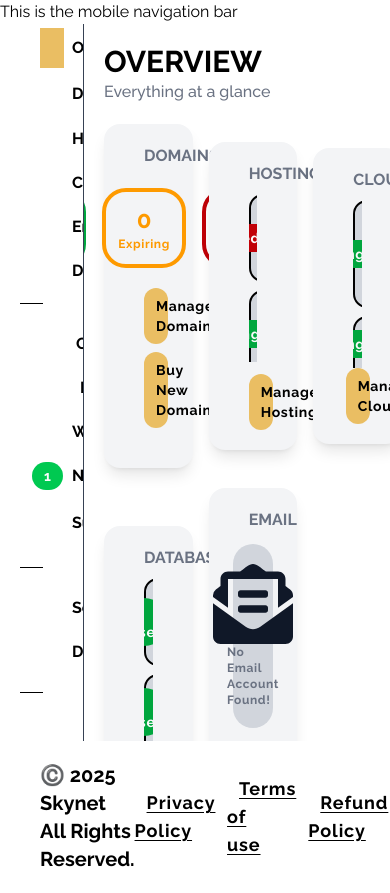
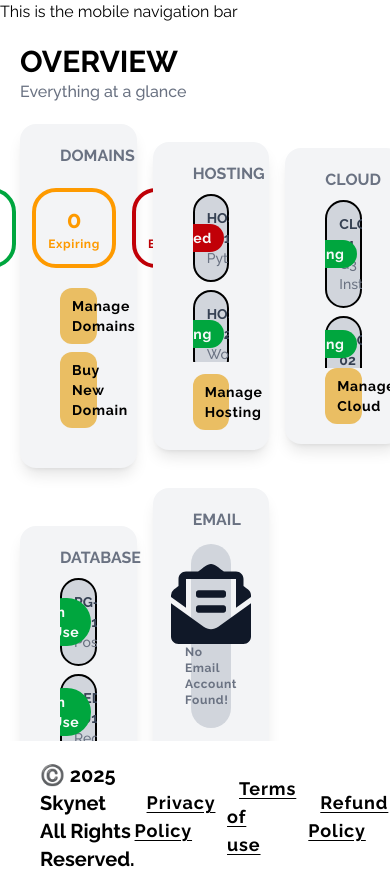
Before and after one commit to sapwavino/skynet_redesign_fe, a Vue app: page /dashboard in a window 390 px wide. Built offline with nearby package versions, Linux system fonts and the light colour scheme; sample sign-in values are in the browser's storage; grey boxes are pictures that could not be loaded; what vue3-marquee would draw is missing.

Commit message:
MANAGE HOSTING + RESPONSIVE VIEW

```diff
--- a/src/components/DashboardHosting.vue
+++ b/src/components/DashboardHosting.vue
@@ -7,6 +7,8 @@ export default {
   data() {
     return {
       tab: this.$route.query.tab || "new", // Set initial tab from URL or default to 'new'
+      id: this.$route.query.id || null, // Set initial ID from URL or default to null
+      selectedService: null, // Selected hosting service
     };
   },
   watch: {
@@ -17,32 +19,40 @@ export default {
         this.tab = newTab || "new"; // Fallback to 'new' if no tab is set
       },
     },
+    ["$route.query.id"]: {
+      immediate: true, // Run on component mount
+      handler(newID) {
+        this.id = newID || null; // Fallback to 'new' if no tab is set
+      },
+    },
   },
   methods: {
     setTab(tab) {
       this.$router.push({query: {tab}}); // Update URL when tab changes
     },
   },
+  computed: {
+    getServiceFromStateWithID() {
+      return this.$store.state.user.services.hosting.find((one) => one.id === this.id)
+    },
+    hostingServices() {
+      return this.$store.state.user.services.hosting;
+    }
+  }
 }
 </script>
 
 <template>
-  <div class="">
-    <h1 class="header uppercase">Hosting</h1>
-    <h1 class="muteSubheader capitalize mb-5">All your hosting packages in one place</h1>
 
-    <!--  TAB PICKERS-->
-    <ul
-        class="mt-5 mb-1 flex flex-wrap text-sm font-medium text-center text-gray-500 border-b border-gray-200 dark:border-gray-700 dark:text-gray-400"
-    >
+  <div class="container mx-auto p-4"><h1 class="header uppercase text-2xl font-bold sm:text-3xl">Hosting</h1>
+    <h1 class="muteSubheader capitalize mb-5 text-base sm:text-lg">All your hosting packages in one place</h1>
+    <ul class="mt-5 mb-1 flex flex-wrap text-sm font-medium text-center text-gray-500 border-b border-gray-200 dark:border-gray-700 dark:text-gray-400">
       <li class="me-2" @click="setTab('new')">
         <a
             href="#"
-            class="inline-block p-4 rounded-t-lg"
-            :class="{
-          'text-customGold font-bold bg-gray-800 active dark:bg-customGold dark:text-gray-900':
-            tab === 'new',
-        }"
+            class="inline-block p-4 rounded-t-lg w-full sm:w-auto" :class="{
+            'text-customGold font-bold bg-gray-800 dark:bg-customGold dark:text-gray-900': tab === 'new',
+          }"
         >
           New
         </a>
@@ -50,29 +60,91 @@ export default {
       <li class="me-2" @click="setTab('manage')">
         <a
             href="#"
-            class="inline-block p-4 rounded-t-lg hover:text-gray-600 hover:bg-gray-200 dark:hover:bg-gray-800 dark:hover:text-gray-300"
-            :class="{ 'text-customGold font-bold bg-gray-800 active': tab === 'manage' }"
+            class="inline-block p-4 rounded-t-lg w-full sm:w-auto"
+            :class="{ 'text-customGold font-bold bg-gray-800 dark:bg-customGold dark:text-gray-900': tab === 'manage' }"
         >
           Manage
         </a>
       </li>
     </ul>
+
     <div v-show="tab === 'new'">
       <DashboardHostingStepper/>
     </div>
 
-    <div v-show="tab ==='manage'">
-      <!-- Manage your hosting packages here -->
+    <div v-show="tab === 'manage'">
       <p class="muteSubheader">Manage your hosting packages here.</p>
-      <div>
-        <img src="/noDomain.png" alt="No domains found" class="w-full h-64 object-contain"/>
-        <p class="mt-4 text-center text-gray-500 dark:text-gray-400">
+
+      <div v-if="id === null && $store.state.user.services.hosting.length === 0" class="text-center"><img
+          src="/noDomain.png" alt="No domains found" class="w-full h-64 object-contain"/>
+        <p class="mt-4 text-gray-500 dark:text-gray-400">
           You don't have any hosted apps/services yet. Go to the "New" tab to host an app/service.
         </p>
       </div>
+
+      <div v-if="id && $store.state.user.services.hosting.find((one) => one.id === id) === undefined">
+        <p>Service with ID: {{ id }} not found!</p>
+      </div>
+
+      <div v-else>
+        <section class="flex flex-col sm:flex-row">
+          <div class="w-full sm:w-1/3 border-b sm:border-r border-gray-500 pb-5 sm:pr-5 mb-5 sm:mb-0">
+            <router-link :to="`/dashboard/hosting?tab=manage&id=${service.id}`" v-for="service in hostingServices"
+                         :key="service.id">
+              <li
+                  class="flex flex-col bg-gray-300 rounded-3xl p-3 hover:bg-gray-400 cursor-pointer my-2 relative justify-center w-full"
+                  :class="{ 'bg-white border-2 hover:bg-white': id === service.id }"
+              >
+                <div v-if="!service.active"
+                     class="absolute right-[10%] top-2 text-red-700 border-2 border-red-700 rounded-full py-1 px-3 text-sm font-bold tracking-wider">
+                  Stopped
+                </div>
+                <div v-else
+                     class="absolute right-[10%] top-2 text-green-700 border-2 border-green-600 rounded-full py-1 px-3 text-sm font-bold tracking-wider">
+                  Running
+                </div>
+                <p class="text-gray-700 font-bold text-sm uppercase">{{ service.name }}</p>
+                <p class="muteBoldSubheader">{{ service.type }}</p>
+                <p class="muteSmallSubheader italic">{{ service.description }}</p>
+              </li>
+            </router-link>
+          </div>
+
+          <div class="w-full sm:w-2/3">
+            <div class="rounded-3xl shadow-2xl mx-auto p-5 pt-0">
+              <div v-if="id && $store.state.user.services.hosting.find((one) => one.id === id)">
+                <h2 class="header">{{ getServiceFromStateWithID.name }}</h2>
+                <h2 class="muteSubheader mb-1">{{ getServiceFromStateWithID.type }}</h2>
+                <div class="flex items-center">
+                  <button v-if="!getServiceFromStateWithID.active"
+                          class="text-red-700 border-2 border-red-700 rounded-full py-1 px-3 text-sm font-bold tracking-wider mr-2">
+                    Stopped
+                  </button>
+                  <button v-else
+                          class="text-green-700 border-2 border-green-600 rounded-full py-1 px-3 text-sm font-bold tracking-wider">
+                    Running
+                  </button>
+                </div>
+                <hr class="my-5"/>
+                <div>
+                  <p><strong>ID#:</strong> {{ getServiceFromStateWithID.id }}</p>
+                  <p><strong>Purchased:</strong> {{ getServiceFromStateWithID.price }}</p>
+                  <p><strong>Created on:</strong> {{ getServiceFromStateWithID.created_at }}</p>
+                  <p><strong>Activated on:</strong> {{ getServiceFromStateWithID.activated_at }}</p>
+                  <p><strong>Renewal date:</strong> {{ getServiceFromStateWithID.renewal_date }}</p>
+                </div>
+                <div class="flex flex-col sm:flex-row gap-3 mt-5">
+                  <button class="btn-base-error w-full sm:w-auto">Stop Service</button>
+                  <button class="btn-base-success w-full sm:w-auto">Restart Service</button>
+                </div>
+              </div>
+            </div>
+          </div>
+        </section>
+      </div>
     </div>
+  </div>
 
-  </div>
 </template>
 
 <style scoped>
--- a/src/components/DashboardHostingStepper.vue
+++ b/src/components/DashboardHostingStepper.vue
@@ -22,9 +22,9 @@ export default {
       domain: ""
     };
   },
-  methods:{
+  methods: {
     checkDomain() {
-      if(this.domain === ''){
+      if (this.domain === '') {
         console.log('Domain is empty');
         createToast(
             `Please enter a valid domain`,
@@ -382,13 +382,13 @@ export default {
           </section>
         </transition>
 
-        <button @click="currentStep = 1; preferredPanel = ''" class="btn-base mt-3 mr-3">Go back</button>
         <transition name="slowFade">
           <router-link to="/cart">
             <button class="btn-base mt-3" v-show="domainChecked">Review & Finish</button>
           </router-link>
         </transition>
       </section>
+      <button @click="currentStep = 1; preferredPanel = ''" class="btn-base mt-3 mr-3">Go back</button>
     </section>
   </transition>
 
--- a/src/components/DashboardOverview.vue
+++ b/src/components/DashboardOverview.vue
@@ -1,6 +1,11 @@
 <script>
 export default {
-  name: "DashboardOverview"
+  name: "DashboardOverview",
+  computed: {
+    hosting: function () {
+      return this.$store.state.user.services.hosting
+    },
+  }
 }
 </script>
 
@@ -48,30 +53,23 @@ export default {
       <section class="dashGroupCard w-1/3">
         <h1 class="muteBoldSubheader uppercase text-center">Hosting</h1>
         <ul class="h-44 overflow-y-auto">
-          <li class="flex flex-col bg-gray-300 rounded-3xl p-3 hover:bg-gray-50 cursor-pointer my-2 relative justify-center border-2">
-            <div
+
+          <router-link :to="`/dashboard/hosting?tab=manage&id=${service.id}`" v-for="service in hosting" :key="service.id">
+            <li
+
+                class="flex flex-col bg-gray-300 rounded-3xl p-3 hover:bg-gray-50 cursor-pointer my-2 relative justify-center border-2">
+              <div v-if="!service.active"
                    class="absolute right-[10%] bg-red-700 text-gray-50 rounded-full py-1 px-3 text-sm font-bold tracking-wider">
                 Stopped
               </div>
-            <p class="text-gray-700 font-bold text-sm">HOSTING-001</p>
-            <p class="muteSmallSubheader">Python(FastAPI)</p>
-          </li>
-          <li class="flex flex-col bg-gray-300 rounded-3xl p-3 hover:bg-gray-50 cursor-pointer my-2 relative border-2 justify-center">
-            <div
+              <div v-else
                    class="absolute right-[10%] bg-green-600 text-gray-50 rounded-full py-1 px-3 text-sm font-bold tracking-wider">
                 Running
               </div>
-            <p class="text-gray-700 font-bold text-sm">HOSTING-002</p>
-            <p class="muteSmallSubheader">Wordpress</p>
+              <p class="text-gray-700 font-bold text-sm uppercase">{{ service.name }}</p>
+              <p class="muteSmallSubheader">{{ service.type }}</p>
             </li>
-          <li class="flex flex-col justify-center bg-gray-300 rounded-3xl p-3 hover:bg-gray-50 cursor-pointer my-2 relative border-2">
-            <div
-                class="absolute right-[10%] bg-green-600 text-gray-50 rounded-full py-1 px-3 text-sm font-bold tracking-wider">
-              Running
-            </div>
-            <p class="text-gray-700 font-bold text-sm">HOSTING-003</p>
-            <p class="muteSmallSubheader">Wordpress</p>
-          </li>
+          </router-link>
         </ul>
         <div class="mt-3">
           <router-link to="/dashboard/hosting?tab=manage">
--- a/src/store/index.js
+++ b/src/store/index.js
@@ -33,9 +33,16 @@ const store = createStore({
         showCookieModal: true,
         isLoggedIn: false,
         user:{
-            info:{},
+            info:{
+                name: "John Doe",
+                email: "johndoe@example.com",
+                phone: "+1234567890",
+                country: "United States",
+                address: "123 Main St, Anytown, USA",
+                gender: 'male'
+            },
             services:{
-                domain: [
+                domains: [
                     {
                         id: '123',
                         name: "anewdomain.com",
@@ -57,8 +64,12 @@ const store = createStore({
                         type: "Python",
                         price: 500,
                         description: "CPanel Hosting",
-                        active: true,
-                        domain: 'anewdomain.com'
+                        active: false,
+                        domain: 'anewdomain.com',
+                        billing_cycle: "monthly",
+                        created_at: new Date('2022-01-01'),
+                        activated_at: new Date('2022-01-01'),
+                        renewal_date: new Date('2022-02-01'),
                     },
                     {
                         id: '234',
@@ -67,7 +78,37 @@ const store = createStore({
                         price: 500,
                         description: "CPanel Hosting",
                         active: true,
-                        domain: 'anotherdomain.com'
+                        domain: 'anotherdomain.com',
+                        billing_cycle: "monthly",
+                        created_at: new Date('2022-01-01'),
+                        activated_at: new Date('2022-01-01'),
+                        renewal_date: new Date('2022-02-01'),
+                    },
+                    {
+                        id: '345',
+                        name: "Hosting-003",
+                        type: "Node",
+                        price: 500,
+                        description: "CPanel Hosting",
+                        active: false,
+                        domain: 'anewdomain2.com',
+                        billing_cycle: "monthly",
+                        created_at: new Date('2022-01-01'),
+                        activated_at: new Date('2022-01-01'),
+                        renewal_date: new Date('2022-02-01'),
+                    },
+                    {
+                        id: '678',
+                        name: "Hosting-012",
+                        type: "Undecided",
+                        price: 500,
+                        description: "Plesk",
+                        active: true,
+                        domain: 'anotherdomain4.com',
+                        billing_cycle: "monthly",
+                        created_at: new Date('2022-01-01'),
+                        activated_at: new Date('2022-01-01'),
+                        renewal_date: new Date('2022-02-01'),
                     }
                 ],
                 cloud: [
--- /dev/null
+++ b/src/utils/helper_functions.js
@@ -0,0 +1,12 @@
+export const getLastLogin = () => {
+    const date = new Date();
+    const options = { weekday: 'short', day: 'numeric', month: 'short', year: 'numeric' };
+    const formattedDate = date.toLocaleDateString('en-GB', options);
+
+    const hours = date.getHours() % 12 || 12; // Convert to 12-hour format
+    const minutes = date.getMinutes().toString().padStart(2, '0');
+    const ampm = date.getHours() >= 12 ? 'pm' : 'am';
+
+    const suffix = ["th", "st", "nd", "rd"][(date.getDate() % 10 > 3) ? 0 : (date.getDate() % 10)];
+    return formattedDate.replace(/\d+/, `${date.getDate()}${suffix}`) + ` ${hours}:${minutes}${ampm}`;
+};
--- a/src/views/DashboardView.vue
+++ b/src/views/DashboardView.vue
@@ -18,6 +18,7 @@ export default {
 
 <script setup>
 import {onMounted} from "vue";
+import {getLastLogin} from "../utils/helper_functions.js";
 
 onMounted(() => {
   const isLoggedIn = JSON.parse(window.localStorage.getItem('isLoggedIn'))
@@ -31,7 +32,7 @@ defineProps({layout: "DashboardLayout"});
 <template>
   <section class="flex">
     <!--      SIDEBAR-->
-    <div class="h-[85vh] w-1/4 px-5 pt-1 border-r border-r-gray-700 overflow-y-auto">
+    <div class="h-[85vh] w-1/4 px-5 pt-1 border-r border-r-gray-700 overflow-y-auto hidden md:block">
 
 
       <!--        OVERVIEW, DOMAINS, HOSTING, CLOUD, EMAIL, DATABASE-->
@@ -287,10 +288,10 @@ defineProps({layout: "DashboardLayout"});
 
           <h2 class="header">John Doe</h2>
           <h2 class="muteSubheader">john@doe.com</h2>
-          <h2 class="muteSmallSubheader" style="font-size: 0.7rem; font-weight: bolder !important;">Last login: Tue, 15th Jan. 2025 4:40pm</h2>
+          <h2 class="muteSmallSubheader" style="font-size: 0.6rem; font-weight: bolder !important;">Last login: {{getLastLogin()}}</h2>
         </div>
       </div>
-      <div class="flex items-center mt-4">
+      <div class="flex items-center mt-5">
         <div class="block w-1/2">
           <select id="country"
                   class="h-12 border-2 border-customGold dark:text-gray-300 rounded-2xl block py-2.5 px-4 focus:outline-none font-bold cursor-pointer text-center"
```
Also changed, not shown: src/assets/base.css (+9 -0 lines). Lines whose indentation alone changed are shown as unchanged.
